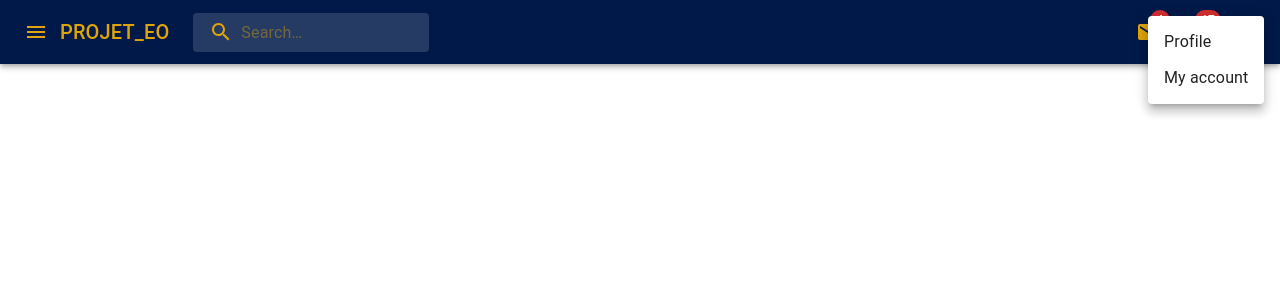
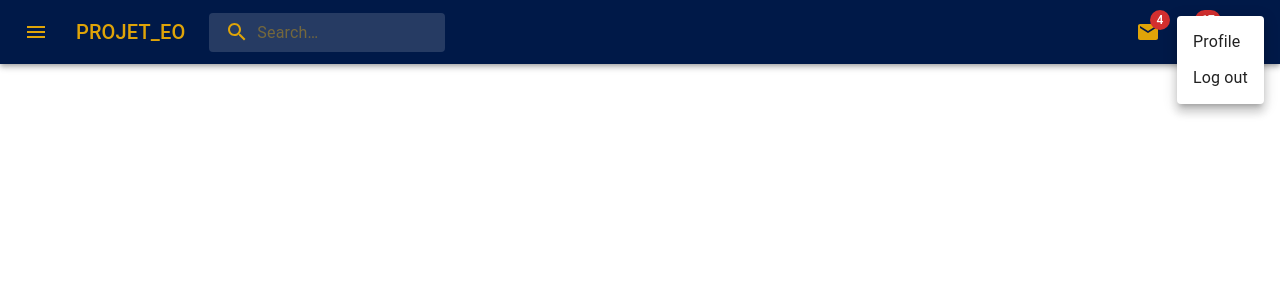
Before and after one commit to PROJET-EO/projet-eo-mui, a Next.js app: page /home in a window 1280 px wide. Both pictures are taken after a click on the button 1244 px from the left and 32 px from the top of the page. Shown: the top 300 px of the page. Built offline with nearby package versions, Linux system fonts and the light colour scheme.

Commit message:
refactor: change navbar render menu to profile - logout

```diff
--- a/src/pages/home/components/navbar.tsx
+++ b/src/pages/home/components/navbar.tsx
@@ -100,7 +100,7 @@ export function NavBar() {
       onClose={handleMenuClose}
     >
       <MenuItem onClick={handleMenuClose}>Profile</MenuItem>
-      <MenuItem onClick={handleMenuClose}>My account</MenuItem>
+      <MenuItem onClick={handleMenuClose}>Log out</MenuItem>
     </Menu>
   );
 
@@ -165,8 +165,7 @@ export function NavBar() {
             edge="start"
             color="inherit"
             aria-label="open drawer"
-            sx={{ mr: 2 }}
-            sx={{ color:heiColor.yellow }}
+            sx={{ mr: 2, color:heiColor.yellow }}
           >
             <MenuIcon />
           </IconButton>
```
